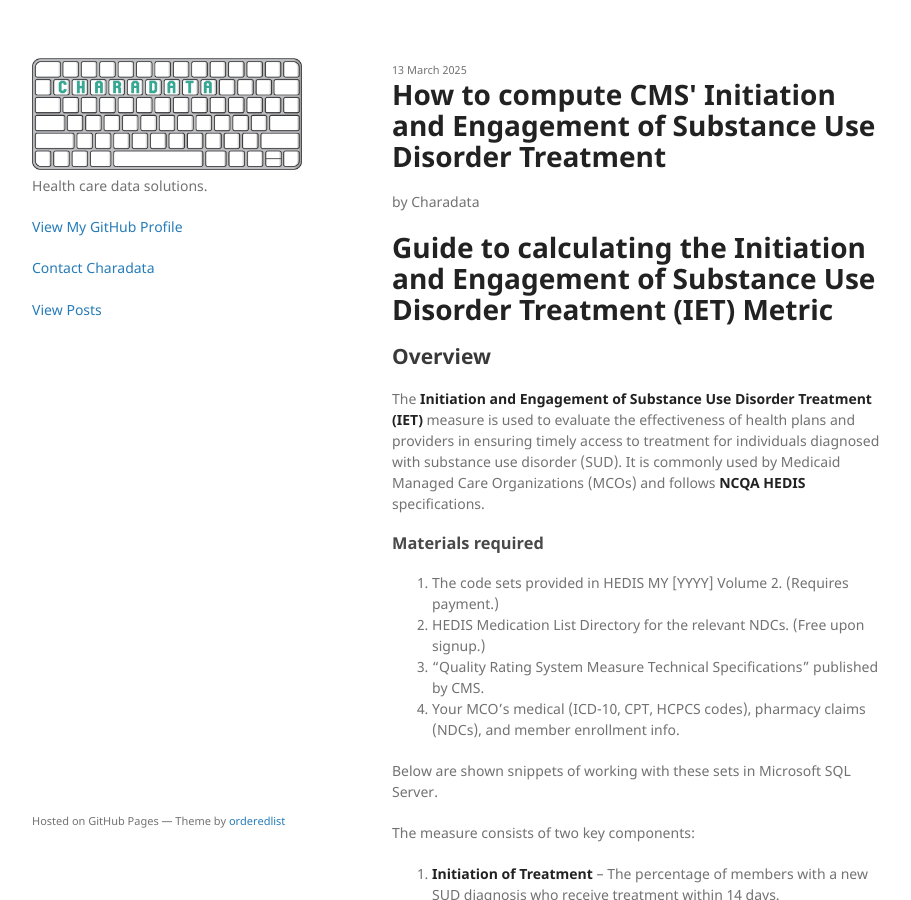
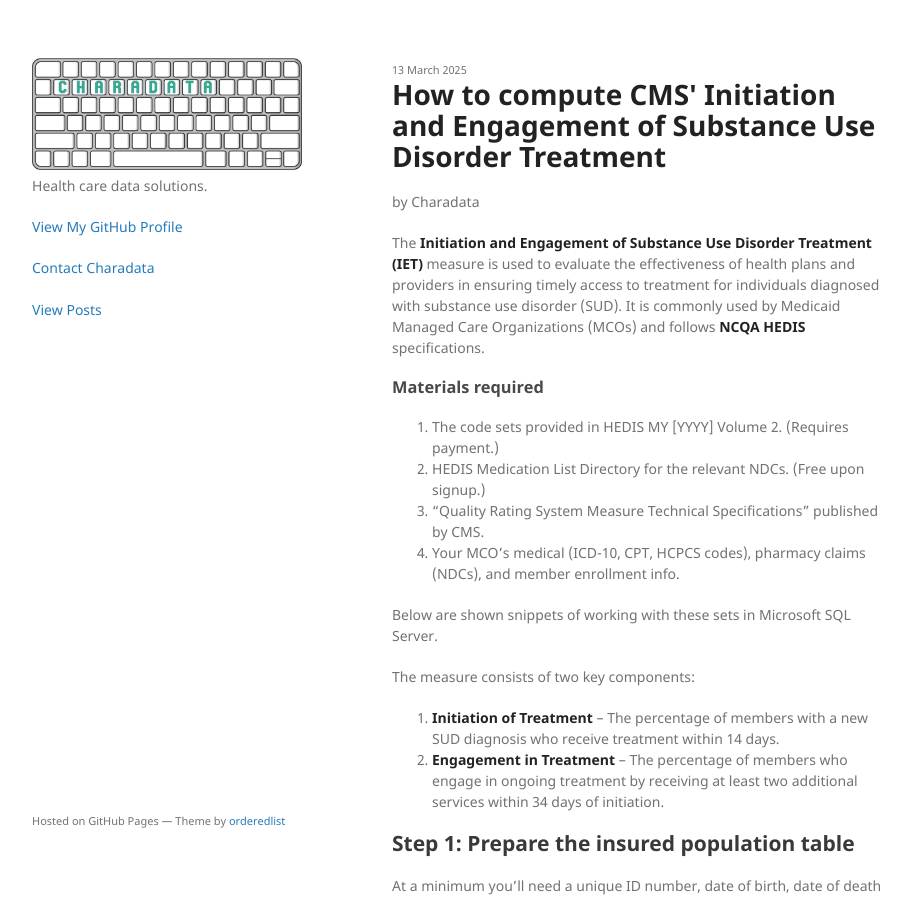
Before and after one commit to charadata/charadata.github.io, a Jekyll site: the page built from _posts/2025-03-13-initiation-engagement-substance-use-disorder-treatment.md, in a window 1280 px wide and 900 px high. Shown: the whole window, without its empty margins (178-1089 px from the left). Built offline with Jekyll 4.4.1, drawn with Linux system fonts in a browser that asks for light colours.

Commit message:
Update 2025-03-13-initiation-engagement-substance-use-disorder-treatment.md

```diff
--- a/_posts/2025-03-13-initiation-engagement-substance-use-disorder-treatment.md
+++ b/_posts/2025-03-13-initiation-engagement-substance-use-disorder-treatment.md
@@ -6,10 +6,6 @@ author: "Charadata"
 categories: [CMS, Medicaid]
 tags: [Quality Rating System Measures, Initiation and Engagement of Substance Use Disorder Treatment]
 ---
-
-# Guide to calculating the Initiation and Engagement of Substance Use Disorder Treatment (IET) Metric
-
-## Overview
 
 The **Initiation and Engagement of Substance Use Disorder Treatment (IET)** measure is used to evaluate the effectiveness of health plans and providers in ensuring timely access to treatment for individuals diagnosed with substance use disorder (SUD). It is commonly used by Medicaid Managed Care Organizations (MCOs) and follows **NCQA HEDIS** specifications.
 
```
